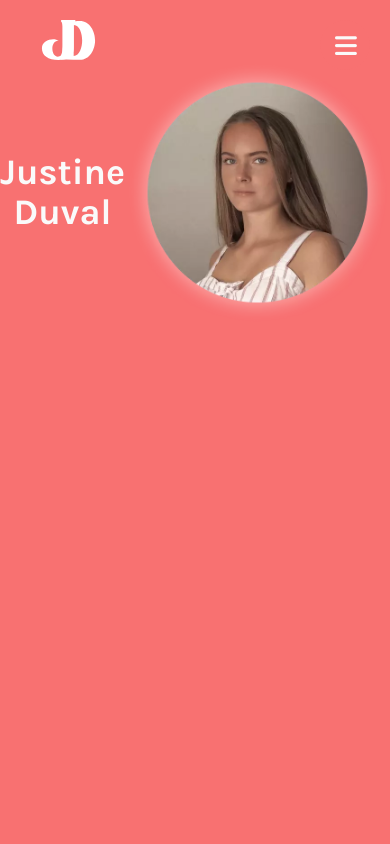
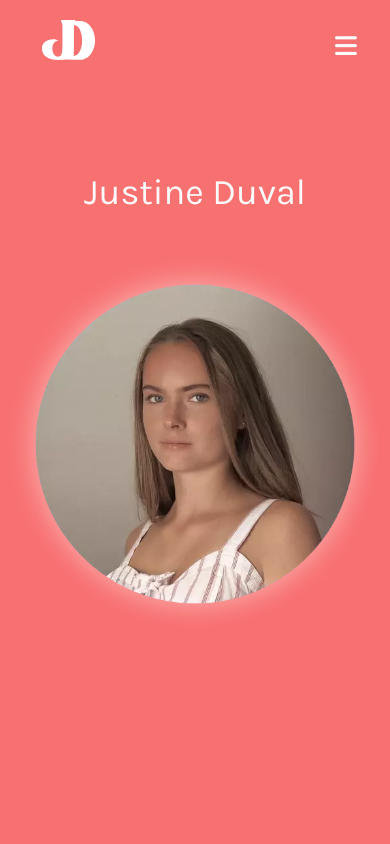
Before and after one commit to duval-justine/Portfolio_Justine_Duval, a Vue app: page /apropos in a window 390 px wide. Shown: the top 844 px of the page. Built offline with nearby package versions, Linux system fonts and the light colour scheme.

Commit message:
Top page a propos

```diff
--- a/src/views/AProposView.vue
+++ b/src/views/AProposView.vue
@@ -8,14 +8,16 @@
 
                     <!-- Header -->
                     <Header class="relative z-10" />
-                    <div class="flex flex-row justify-center items-center">
-                        <div class="w-2/3">
+                    <div class="flex 3xs:flex-col xs:flex-row justify-center items-center">
+                        <div class="xs:w-1/2 3xs:mt-28 3xs:mb-10 xs:mb-0 xs:mt-0">
 
-                            <p class="font-karla text-center font-bold text-Extended/red/50 text-4xl">Justine Duval
+                            <p
+                                class="font-karla text-center duration-100 hover:scale-110 ease-in-out font-normal hover:font-bold text-Extended/red/50 3xs:text-4xl xs:text-2xl sm:text-4xl md:text-5xl">
+                                Justine Duval
                             </p>
                         </div>
                         <div>
-                            <img src="../../public/images/Apropos_Justine.webp" alt="">
+                            <img src="../../public/images/Apropos_Justine.webp" class="3xs:w-96 sm:w-full" alt="">
                         </div>
                     </div>
                 </div>
```
